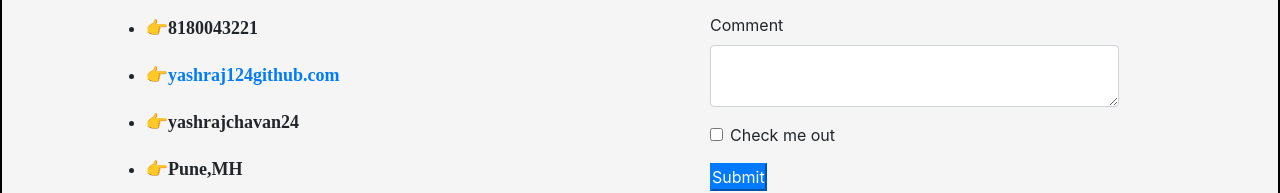
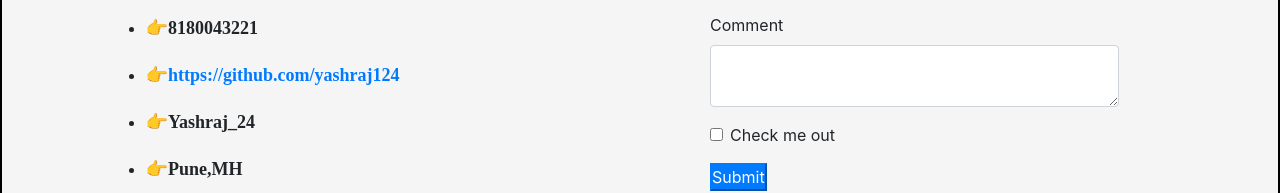
Before and after one commit to yashraj124/portfolio_yash, a plain HTML site: page index.html in a window 1280 px wide. Shown: the part 2050-2243 px from the top of the page. Drawn offline with nearby package versions, Linux system fonts and the light colour scheme.

Commit message:
update index

```diff
--- a/index.html
+++ b/index.html
@@ -153,8 +153,8 @@
         <ul class="contact-info" type="name">
             <li>&#x1F449; yashrajchavan17@gmail.com</li>
             <li>&#x1F449;8180043221</li>
-            <li>&#x1F449;<a href="#">yashraj124github.com</a></li>
-            <li>&#x1F449;yashrajchavan24</li>
+            <li>&#x1F449;<a href="#">https://github.com/yashraj124</a></li>
+            <li>&#x1F449;Yashraj_24</li>
             <li>&#x1F449;Pune,MH</li>
         </ul>
     </div>
```
